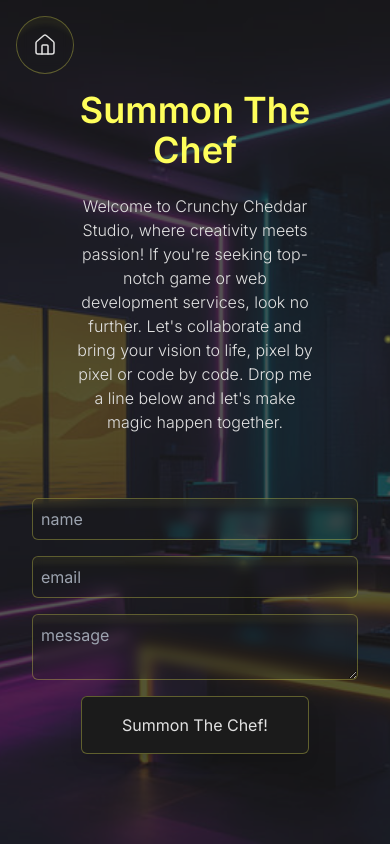
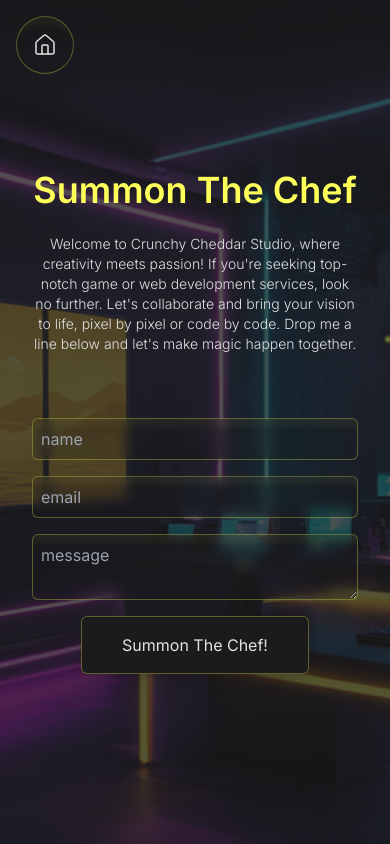
Before and after one commit to CrunchyCheddarStudio/crunchy-cheddar-studio, a Next.js app: page /contact in a window 390 px wide. Built offline with nearby package versions, Linux system fonts and the light colour scheme.

Commit message:
update mobile responsive

```diff
--- a/src/app/(sub pages)/contact/page.js
+++ b/src/app/(sub pages)/contact/page.js
@@ -8,12 +8,12 @@
     <>
       <Image src={bg} alt="background-image" className='-z-50 fixed top-0 left-0 w-full h-full object-cover object-center opacity-25' />
 
-      <article className='relative w-full flex flex-col items-center justify-center space-y-8'>
-        <div className='flex flex-col items-center justify-center space-y-6 w-3/4'>
+      <article className='relative w-full flex flex-col items-center justify-center py-8 sm:py-0 space-y-8'>
+        <div className='flex flex-col items-center justify-center space-y-6 w-full sm:w-3/4'>
           <h1 className='text-accent font-semibold text-center text-4xl capitalize'>
             Summon the chef
           </h1>
-          <p className='text-center font-light'>
+          <p className='text-center font-light text-sm xs:text-base'>
           Welcome to Crunchy Cheddar Studio, where creativity meets passion! If you're seeking top-notch game or web development services, look no further.
           Let's collaborate and bring your vision to life, pixel by pixel or code by code.
           Drop me a line below and let's make magic happen together.
--- a/src/app/(sub pages)/projects/page.js
+++ b/src/app/(sub pages)/projects/page.js
@@ -11,7 +11,7 @@
     <>
         <Image src={bg} alt="background-image"  className='-z-50 fixed top-0 left-0 w-full h-full object-cover object-center opacity-25' />
         <ProjectList projects={projectsData} />
-        <div className='flex items-center justify-center fixed top-20 -left-5 h-screen'>
+        <div className='flex items-center justify-center fixed top-16 lg:top-20 left-1/2 -translate-x-1/2 lg:translate-x-0 -z-10 lg:-left-5 h-screen'>
         <RenderModel>
             <CheeseAvatar />
         </RenderModel>
--- a/src/app/components/projects/ProjectLayout.jsx
+++ b/src/app/components/projects/ProjectLayout.jsx
@@ -6,17 +6,17 @@
         <Link
         href={demoLink}
         target={"_blank"}
-        className='flex items-center justify-between w-full relative rounded-lg overflow-hidden p-6 custom-bg'>
+        className='text-sm md:text-base flex items-center justify-between w-full relative rounded-lg overflow-hidden p-4 md:p-6 custom-bg'>
             <div className='flex items-center justify-center space-x-2'>
                 <h2 className='text-foreground'>
                     {name}
                 </h2>
-                <p className='text-muted'>
+                <p className='text-muted hidden sm:inline-block'>
                     {description}
                 </p>
             </div>
             <div className='self-end flex-1 mx-2 mb-1 bg-transparent border border-b border-dashed border-muted' />
-            <p className='text-foreground'>
+            <p className='text-muted sm:text-foreground'>
                 {new Date(date).toDateString()}
             </p>
 
--- a/src/app/components/projects/index.jsx
+++ b/src/app/components/projects/index.jsx
@@ -3,7 +3,7 @@
 
 const ProjectList = ({projects}) => {
   return (
-    <div className='w-full max-w-4xl px-16 space-y-8 flex flex-col items-center'>
+    <div className='w-full max-w-auto xl:max-w-4xl px-4 mx-auto lg:px-16 space-y-6 md:space-y-8 flex flex-col items-center'>
         {projects.map((project, index) => {
             return <ProjectLayout key={index} {...project} />
         })}
```
